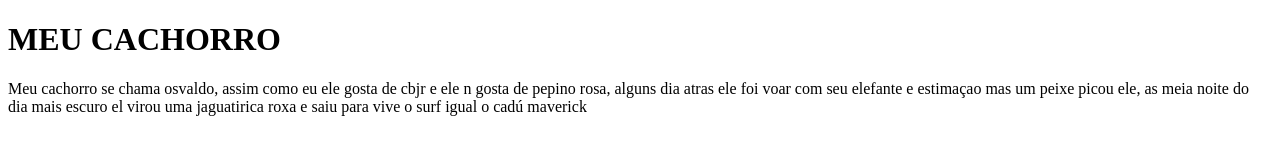
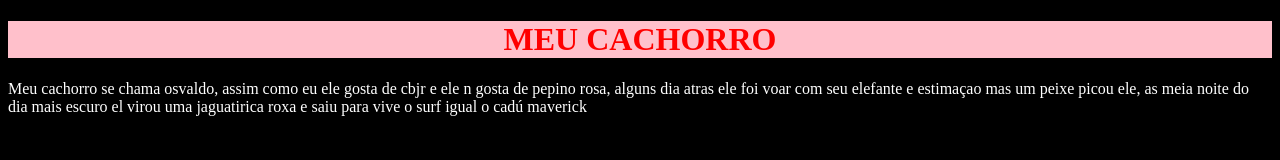
Before and after one commit to Snowphelipe/1D-Ivanete2024, a plain HTML site: page index.html in a window 1280 px wide. Drawn offline with Linux system fonts and the light colour scheme.

Commit message:
Update index.html

```diff
--- a/index.html
+++ b/index.html
@@ -4,9 +4,10 @@
     <meta charset="UTF-8">
     <meta name="viewport" content="width=device-width, initial-scale=1.0">
     <title>Document</title>
+    <link rel="stylesheet" href="style.css">
 </head>
 <body>
-    <h1>MEU CACHORRO</h1>
+  <div class="titulo">  <h1>MEU CACHORRO</h1> </div>
     <p>Meu cachorro se chama osvaldo, assim como eu ele gosta de cbjr e ele n gosta de pepino rosa,
     alguns dia atras ele foi voar com seu elefante e estimaçao mas um peixe picou ele,
     as meia noite do dia mais escuro el virou uma jaguatirica roxa e saiu para vive o surf igual o cadú maverick </p>
```
